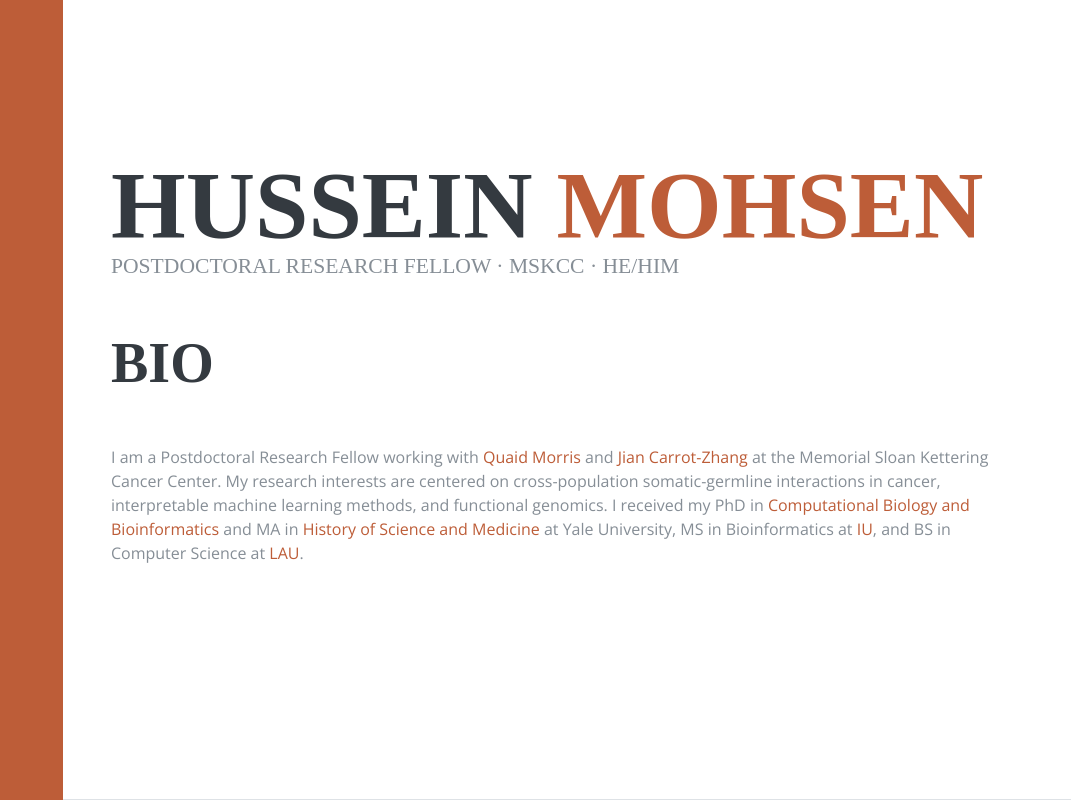
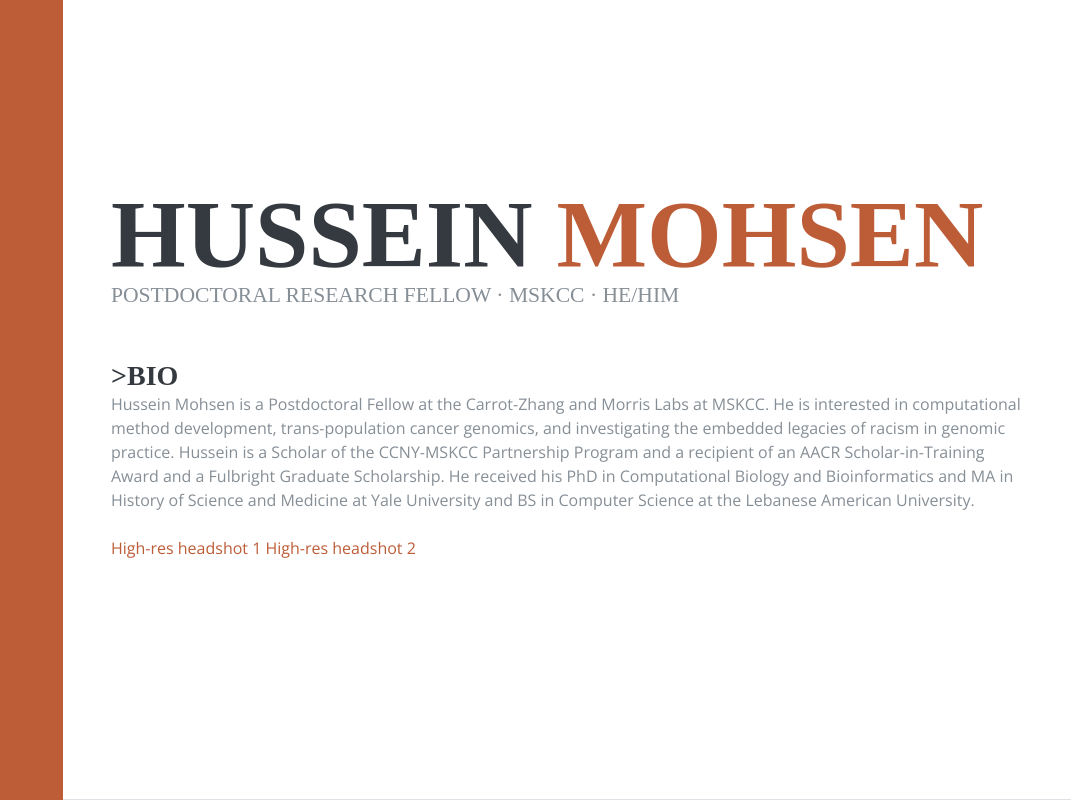
Before and after one commit to hussein-mohsen/hussein-mohsen.github.io, a website: page pages/test.html in a window 1280 px wide. Shown: the whole page, without its empty margins (209-1280 px from the left). Drawn offline with nearby package versions, Linux system fonts and the light colour scheme; a web font is replaced by a local one.

Commit message:
Update test.html

```diff
--- a/pages/test.html
+++ b/pages/test.html
@@ -41,9 +41,10 @@
           </h1>
           <div class="subheading mb-5">Postdoctoral Research Fellow · MSKCC · He/him
           </div>
-	  <h2 class="mb-5">Bio</h2>
-          <p class="mb-5">I am a Postdoctoral Research Fellow working with <a href="https://www.morrislab.ai/team" target="_blank">Quaid Morris</a> and <a href="https://www.mskcc.org/research-areas/labs/jian-carrot-zhang" target="_blank">Jian Carrot-Zhang</a> at the Memorial Sloan Kettering Cancer Center. My research interests are centered on cross-population somatic-germline interactions in cancer, interpretable machine learning methods, and functional genomics. I received my PhD in <a href="https://cbb.yale.edu/" target="_blank"> Computational Biology and Bioinformatics</a> and MA in <a href="https://hshm.yale.edu/graduate-studies" target="_blank">History of Science and Medicine</a> at Yale University, MS in Bioinformatics at <a href="https://www.sice.indiana.edu/" target="_blank">IU</a>, and BS in Computer Science at <a href="http://sas.lau.edu.lb/csm/" target="_blank"> LAU</a>.
+	  <h3 class="mb-0">>Bio</h3>
+          <p class="mb-5"> Hussein Mohsen is a Postdoctoral Fellow at the Carrot-Zhang and Morris Labs at MSKCC. He is interested in computational method development, trans-population cancer genomics, and investigating the embedded legacies of racism in genomic practice. Hussein is a Scholar of the CCNY-MSKCC Partnership Program and a recipient of an AACR Scholar-in-Training Award and a Fulbright Graduate Scholarship. He received his PhD in Computational Biology and Bioinformatics and MA in History of Science and Medicine at Yale University and BS in Computer Science at the Lebanese American University.
           <br /> <br />
+	  <a href="https://drive.google.com/file/d/1DAJRvLk58OHFOAfv2zlqWpNarDVe2sot/view"> High-res headshot 1 </a> <a href="https://drive.google.com/file/d/1jw8OXkhk8fSzZeYXcLaDlAAIWfMd0yjY/view?usp=sharing"> High-res headshot 2 </a>
           </p>
         </div>
       </section>
```
